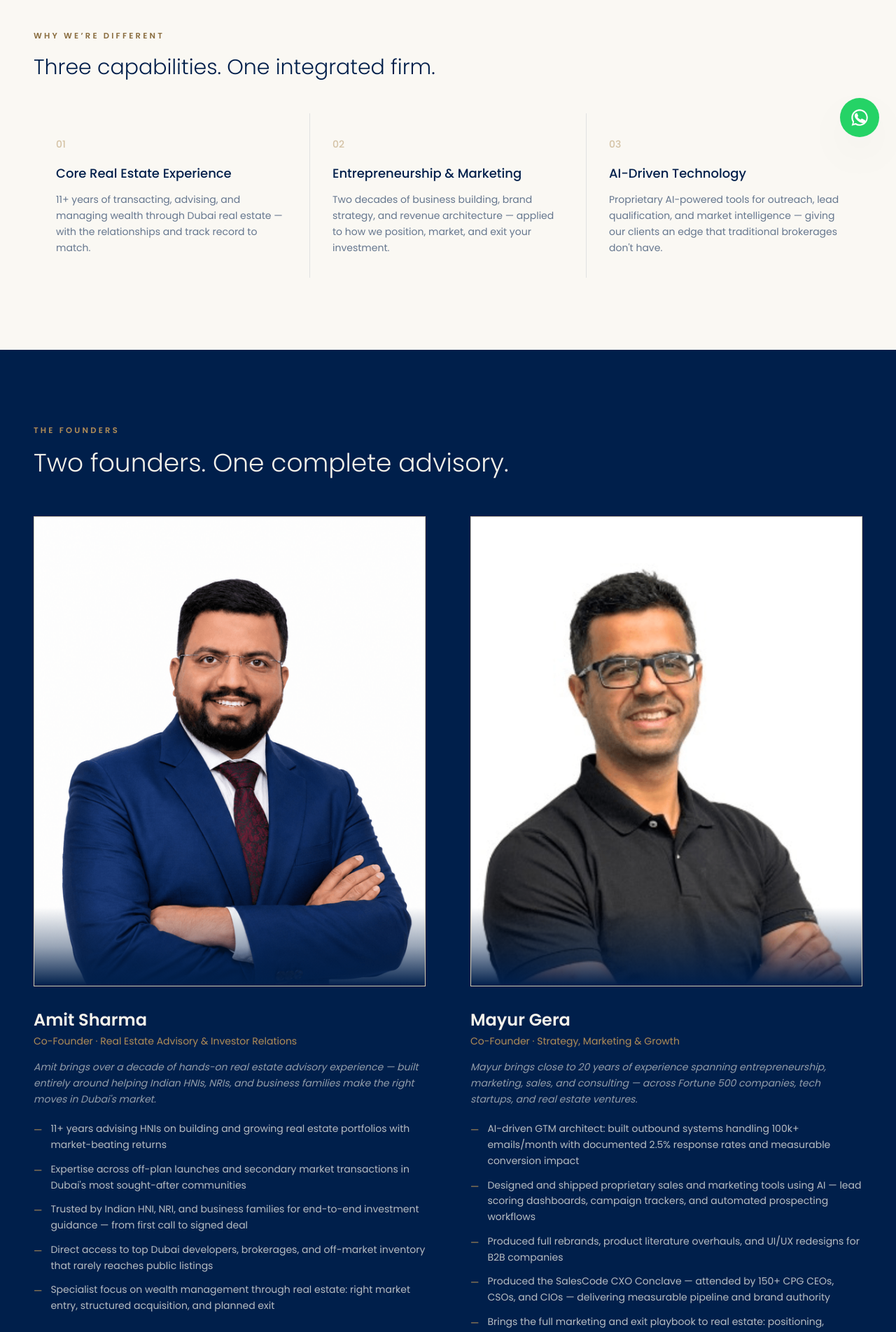
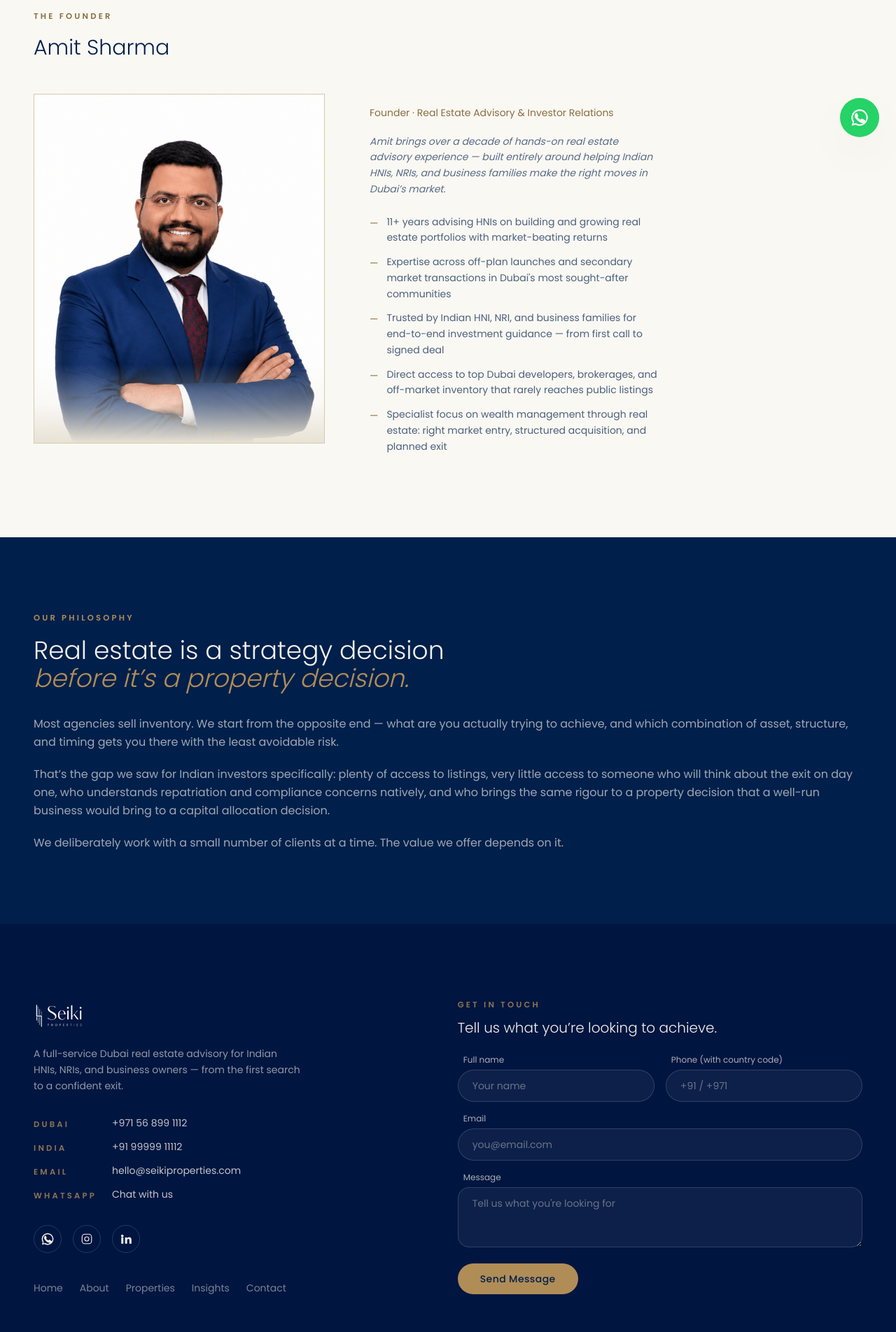
Before and after one commit to seikiproperties/website, a Next.js app: page /about in a window 1280 px wide. Shown: the part 580-2484 px from the top of the page at 70% size. Built offline with nearby package versions, Linux system fonts and the light colour scheme.

Commit message:
Remove Mayur from website, Amit only

```diff
--- a/src/app/about/page.tsx
+++ b/src/app/about/page.tsx
@@ -4,39 +4,8 @@ import type { Metadata } from "next";
 export const metadata: Metadata = {
   title: "About Us",
   description:
-    "Meet Amit Sharma and Mayur Gera — the founders of Seiki Properties. Deep real estate expertise, AI-driven marketing, and entrepreneurial rigour in one firm.",
+    "Meet Amit Sharma, founder of Seiki Properties — over a decade of Dubai real estate expertise serving Indian HNIs, NRIs, and business owners.",
 };
-
-const founders = [
-  {
-    name: "Amit Sharma",
-    title: "Co-Founder · Real Estate Advisory & Investor Relations",
-    photo: "/images/founder-amit.png",
-    intro:
-      "Amit brings over a decade of hands-on real estate advisory experience — built entirely around helping Indian HNIs, NRIs, and business families make the right moves in Dubai's market.",
-    bullets: [
-      "11+ years advising HNIs on building and growing real estate portfolios with market-beating returns",
-      "Expertise across off-plan launches and secondary market transactions in Dubai's most sought-after communities",
-      "Trusted by Indian HNI, NRI, and business families for end-to-end investment guidance — from first call to signed deal",
-      "Direct access to top Dubai developers, brokerages, and off-market inventory that rarely reaches public listings",
-      "Specialist focus on wealth management through real estate: right market entry, structured acquisition, and planned exit",
-    ],
-  },
-  {
-    name: "Mayur Gera",
-    title: "Co-Founder · Strategy, Marketing & Growth",
-    photo: "/images/founder-mayur.png",
-    intro:
-      "Mayur brings close to 20 years of experience spanning entrepreneurship, marketing, sales, and consulting — across Fortune 500 companies, tech startups, and real estate ventures.",
-    bullets: [
-      "AI-driven GTM architect: built outbound systems handling 100k+ emails/month with documented 2.5% response rates and measurable conversion impact",
-      "Designed and shipped proprietary sales and marketing tools using AI — lead scoring dashboards, campaign trackers, and automated prospecting workflows",
-      "Produced full rebrands, product literature overhauls, and UI/UX redesigns for B2B companies",
-      "Produced the SalesCode CXO Conclave — attended by 150+ CPG CEOs, CSOs, and CIOs — delivering measurable pipeline and brand authority",
-      "Brings the full marketing and exit playbook to real estate: positioning, demand generation, pipeline management, and deal close strategy",
-    ],
-  },
-];
 
 export default function AboutPage() {
   return (
@@ -45,111 +14,80 @@ export default function AboutPage() {
         <div className="container-x">
           <span className="eyebrow text-gold">About Seiki Properties</span>
           <h1 className="mt-5 text-3xl md:text-5xl font-light leading-tight max-w-3xl">
-            Deep real estate experience.
+            Built on real experience.
             <span className="block italic text-gold">
-              AI-driven strategy. One firm.
+              Focused on real outcomes.
             </span>
           </h1>
           <p className="mt-6 text-cream/65 text-base md:text-lg max-w-2xl leading-relaxed">
-            Seiki Properties was built on a belief that Dubai real estate
-            rewards two things that rarely live in the same place: deep
-            on-ground access and the marketing and strategic rigour of a
-            well-run business. We built the firm around both.
+            Seiki Properties exists because Dubai real estate rewards one thing
+            above all else: deep on-ground access paired with the discipline to
+            prioritise investor outcomes over transaction volume.
           </p>
         </div>
       </section>
 
-      {/* The combination */}
+      {/* Founder */}
       <section className="section bg-cream-light">
         <div className="container-x">
-          <div className="max-w-2xl mb-12">
-            <span className="eyebrow text-gold-dark">Why We&rsquo;re Different</span>
-            <h2 className="mt-4 text-navy text-2xl md:text-3xl font-light leading-tight">
-              Three capabilities. One integrated firm.
-            </h2>
-          </div>
-          <div className="grid grid-cols-1 md:grid-cols-3 gap-px bg-navy/10">
-            {[
-              {
-                num: "01",
-                title: "Core Real Estate Experience",
-                copy: "11+ years of transacting, advising, and managing wealth through Dubai real estate — with the relationships and track record to match.",
-              },
-              {
-                num: "02",
-                title: "Entrepreneurship & Marketing",
-                copy: "Two decades of business building, brand strategy, and revenue architecture — applied to how we position, market, and exit your investment.",
-              },
-              {
-                num: "03",
-                title: "AI-Driven Technology",
-                copy: "Proprietary AI-powered tools for outreach, lead qualification, and market intelligence — giving our clients an edge that traditional brokerages don't have.",
-              },
-            ].map((p) => (
-              <div key={p.num} className="bg-cream-light p-8">
-                <span className="text-gold/50 text-sm font-medium">{p.num}</span>
-                <h3 className="text-navy text-lg font-medium mt-4 mb-3">{p.title}</h3>
-                <p className="text-navy/60 text-sm leading-relaxed">{p.copy}</p>
-              </div>
-            ))}
-          </div>
-        </div>
-      </section>
-
-      {/* Founders */}
-      <section className="section bg-navy text-cream">
-        <div className="container-x">
-          <span className="eyebrow text-gold">The Founders</span>
-          <h2 className="mt-4 text-3xl md:text-4xl font-light leading-tight mb-14">
-            Two founders. One complete advisory.
+          <span className="eyebrow text-gold-dark">The Founder</span>
+          <h2 className="mt-4 text-navy text-2xl md:text-3xl font-light leading-tight mb-12">
+            Amit Sharma
           </h2>
 
-          <div className="grid grid-cols-1 lg:grid-cols-2 gap-16">
-            {founders.map((f) => (
-              <div key={f.name}>
+          <div className="grid grid-cols-1 lg:grid-cols-2 gap-16 max-w-4xl">
+            <div>
               <div
                 className="relative aspect-[5/6] overflow-hidden mb-8 border border-gold/30 bg-cream-dark"
               >
                 <Image
-                    src={f.photo}
-                    alt={`Portrait of ${f.name}`}
+                  src="/images/founder-amit.png"
+                  alt="Portrait of Amit Sharma, Founder of Seiki Properties"
                   fill
                   className="object-cover object-top"
                   sizes="(max-width: 1024px) 100vw, 50vw"
                 />
-                  <div className="absolute bottom-0 left-0 right-0 h-28 bg-gradient-to-t from-navy via-navy/40 to-transparent pointer-events-none" />
+                <div className="absolute bottom-0 left-0 right-0 h-28 bg-gradient-to-t from-cream-dark via-cream/40 to-transparent pointer-events-none" />
               </div>
-                <h2 className="text-2xl font-semibold">{f.name}</h2>
-                <p className="text-gold text-sm mt-1 mb-4">{f.title}</p>
-                <p className="text-cream/60 text-sm leading-relaxed mb-5 italic">
-                  {f.intro}
+            </div>
+
+            <div className="flex flex-col justify-center">
+              <p className="text-gold-dark text-sm mb-5">
+                Founder · Real Estate Advisory & Investor Relations
+              </p>
+              <p className="text-navy/65 text-sm leading-relaxed mb-6 italic">
+                Amit brings over a decade of hands-on real estate advisory
+                experience — built entirely around helping Indian HNIs, NRIs,
+                and business families make the right moves in Dubai&rsquo;s market.
               </p>
               <ul className="space-y-3">
-                  {f.bullets.map((b, i) => (
-                    <li
-                      key={i}
-                      className="flex items-start gap-3 text-cream/75 text-sm leading-relaxed"
-                    >
-                      <span className="text-gold mt-0.5 shrink-0">—</span>
+                {[
+                  "11+ years advising HNIs on building and growing real estate portfolios with market-beating returns",
+                  "Expertise across off-plan launches and secondary market transactions in Dubai's most sought-after communities",
+                  "Trusted by Indian HNI, NRI, and business families for end-to-end investment guidance — from first call to signed deal",
+                  "Direct access to top Dubai developers, brokerages, and off-market inventory that rarely reaches public listings",
+                  "Specialist focus on wealth management through real estate: right market entry, structured acquisition, and planned exit",
+                ].map((b, i) => (
+                  <li key={i} className="flex items-start gap-3 text-navy/70 text-sm leading-relaxed">
+                    <span className="text-gold-dark mt-0.5 shrink-0">—</span>
                     <span>{b}</span>
                   </li>
                 ))}
               </ul>
             </div>
-            ))}
           </div>
         </div>
       </section>
 
       {/* Philosophy */}
-      <section className="section bg-cream-light">
+      <section className="section bg-navy text-cream">
         <div className="container-x max-w-3xl">
-          <span className="eyebrow text-gold-dark">Our Philosophy</span>
-          <h2 className="mt-4 text-navy text-3xl md:text-4xl font-light leading-tight mb-8">
+          <span className="eyebrow text-gold">Our Philosophy</span>
+          <h2 className="mt-4 text-3xl md:text-4xl font-light leading-tight mb-8">
             Real estate is a strategy decision
-            <span className="block italic text-gold-dark">before it&rsquo;s a property decision.</span>
+            <span className="block italic text-gold">before it&rsquo;s a property decision.</span>
           </h2>
-          <div className="space-y-5 text-navy/65 text-base leading-relaxed">
+          <div className="space-y-5 text-cream/65 text-base leading-relaxed">
             <p>
               Most agencies sell inventory. We start from the opposite end —
               what are you actually trying to achieve, and which combination of
--- a/src/app/api/contact/route.ts
+++ b/src/app/api/contact/route.ts
@@ -26,7 +26,7 @@ export async function POST(req: NextRequest) {
 
     // Email to Seiki Properties inbox
     await transporter.sendMail({
-      from: `"Seiki Properties Website" <${process.env.GMAIL_USER}>`,
+      from: `"Seiki Properties" <${process.env.GMAIL_USER}>`,
       to: "contact@seikiproperties.com",
       replyTo: email,
       subject: `New Enquiry from ${name} — Seiki Properties`,
--- a/src/components/home/DeveloperStrip.tsx
+++ b/src/components/home/DeveloperStrip.tsx
@@ -28,8 +28,8 @@ export default function DeveloperStrip() {
           {quadrupled.map(({ id, name, file }, i) => (
             <div
               key={`${id}-${i}`}
-              className="shrink-0 flex items-center justify-center px-0"
-              style={{ width: "90vw", maxWidth: "440px" }}
+              className="shrink-0 flex items-center justify-center px-4"
+              style={{ width: "45vw", maxWidth: "220px" }}
             >
               <Image
                 src={`/images/developers/${file}`}
--- a/src/components/home/Founders.tsx
+++ b/src/components/home/Founders.tsx
@@ -1,67 +1,43 @@
 import Image from "next/image";
-
-const founders = [
-  {
-    name: "Amit Sharma",
-    title: "Co-Founder · Real Estate Advisory & Investor Relations",
-    photo: "/images/founder-amit.png",
-    bullets: [
-      "11+ years advising HNIs on building and growing real estate portfolios with market-beating returns",
-      "Deep expertise in off-plan and secondary market transactions across Dubai's key communities",
-      "Trusted by Indian HNIs, NRIs, and business families for end-to-end investment guidance",
-      "Direct relationships with top Dubai developers, brokerages, and off-market deal networks",
-      "Specialist in wealth management through real estate — from market entry to profitable exit",
-    ],
-  },
-  {
-    name: "Mayur Gera",
-    title: "Co-Founder · Strategy, Marketing & Growth",
-    photo: "/images/founder-mayur.png",
-    bullets: [
-      "~20 years across entrepreneurship, marketing, sales and consulting — Fortune 500, tech startups, and real estate",
-      "AI-driven GTM architect: built systems managing 100k+ outbound touchpoints/month with documented conversion impact",
-      "Designed and shipped proprietary AI-powered tools — lead scoring dashboards, campaign trackers, automated workflows",
-      "Produced high-impact brand and positioning work including full rebrands, product literature, and UI/UX overhauls",
-      "Brings the full marketing and exit playbook to real estate — from positioning and demand gen to deal close",
-    ],
-  },
-];
 
 export default function Founders() {
   return (
     <section className="section bg-navy text-cream">
       <div className="container-x">
         <div className="max-w-2xl mb-14">
-          <span className="eyebrow text-gold">Meet The Founders</span>
+          <span className="eyebrow text-gold">Meet The Founder</span>
           <h2 className="mt-4 text-3xl md:text-4xl font-light leading-tight">
-            The complete package —
-            <span className="block italic text-gold">experience, strategy, and technology.</span>
+            Deep expertise, built over
+            <span className="block italic text-gold">more than a decade.</span>
           </h2>
           <p className="mt-4 text-cream/60 text-sm leading-relaxed max-w-xl">
-            Deep real estate expertise. AI-driven marketing and growth systems.
-            Entrepreneurial rigour. Three capabilities, one advisory firm.
+            Real estate advisory built on genuine on-ground experience, trusted
+            relationships, and a single-minded focus on investor outcomes.
           </p>
         </div>
 
-        <div className="grid grid-cols-1 md:grid-cols-2 gap-10 lg:gap-16">
-          {founders.map((f) => (
-            <div key={f.name}>
-              {/* Photo: white bg photo sits on cream, framed by gold border */}
+        <div className="grid grid-cols-1 md:grid-cols-2 gap-10 lg:gap-16 max-w-2xl">
+          <div>
             <div className="relative aspect-[5/6] overflow-hidden mb-6 border border-gold/30 bg-cream-dark">
               <Image
-                  src={f.photo}
-                  alt={`Portrait of ${f.name}`}
+                src="/images/founder-amit.png"
+                alt="Portrait of Amit Sharma"
                 fill
                 className="object-cover object-top"
                 sizes="(max-width: 768px) 100vw, 50vw"
               />
-                {/* Bottom gradient fade into navy to blend into the section below */}
               <div className="absolute bottom-0 left-0 right-0 h-28 bg-gradient-to-t from-navy via-navy/40 to-transparent pointer-events-none" />
             </div>
-              <h3 className="text-xl font-semibold">{f.name}</h3>
-              <p className="text-gold text-sm mt-1 mb-5">{f.title}</p>
+            <h3 className="text-xl font-semibold">Amit Sharma</h3>
+            <p className="text-gold text-sm mt-1 mb-5">Founder · Real Estate Advisory & Investor Relations</p>
             <ul className="space-y-2">
-                {f.bullets.map((b, i) => (
+              {[
+                "11+ years advising HNIs on building and growing real estate portfolios with market-beating returns",
+                "Deep expertise in off-plan and secondary market transactions across Dubai's key communities",
+                "Trusted by Indian HNIs, NRIs, and business families for end-to-end investment guidance",
+                "Direct relationships with top Dubai developers, brokerages, and off-market deal networks",
+                "Specialist in wealth management through real estate — from market entry to profitable exit",
+              ].map((b, i) => (
                 <li key={i} className="flex items-start gap-3 text-cream/70 text-sm leading-relaxed">
                   <span className="text-gold mt-1 shrink-0">—</span>
                   <span>{b}</span>
@@ -69,7 +45,6 @@ export default function Founders() {
               ))}
             </ul>
           </div>
-          ))}
         </div>
       </div>
     </section>
```
Lines whose indentation alone changed are shown as unchanged.
